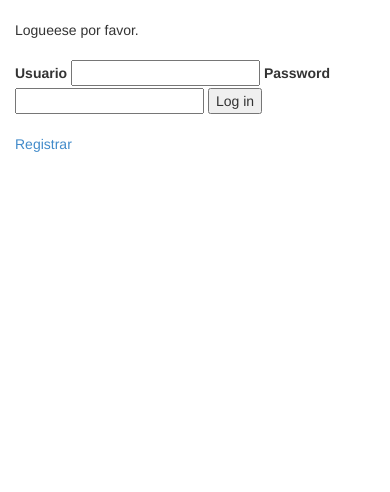
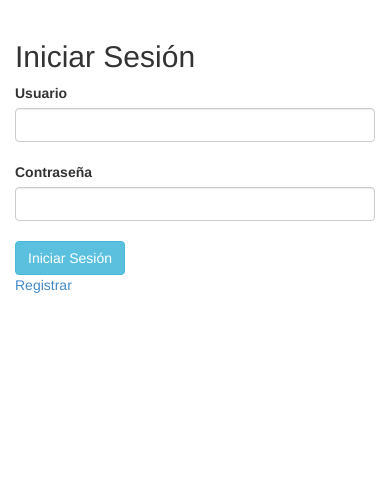
Before and after one commit to matpardo/NerfmePls, a CodeIgniter app: page /index.php/user/index in a window 390 px wide. Shown: the part 52-544 px from the top of the page. Run offline with CodeIgniter, Linux system fonts and the light colour scheme.

Commit message:
Estilos al login

```diff
--- a/application/views/user/login.php
+++ b/application/views/user/login.php
@@ -1,29 +1,33 @@
-<!DOCTYPE html>
-<html>
-	<head>
-		<meta charset="UTF-8">
-		<title>TravelSyst - Login</title>
-	</head>
-	<body>
-		<?php
-			if(isset($error) && $error == TRUE){
-				echo "El usuario no ha sido encontrado.<br>";
-			}
-		?>
-		Logueese por favor.<br><br>
-		<?php
-			echo form_open('User/checkLogin')."\n";
-			echo form_label('Usuario', 'usuario')."\n";
-			echo form_input('username')."\n";
-			echo form_label('Password', 'pass')."\n";
-			echo form_password('password')."\n";
+<?php
+	if(isset($error) && $error == TRUE){
+		echo "El usuario no ha sido encontrado.<br>";
+	}
+?>
+<div class="row">
+	<?php echo form_open('User/checkLogin')."\n"; ?>
+	<div class="col-sm-6 col-sm-offset-3">
+		<h2>Iniciar Sesión</h2>
+		<div class="group-control">
+			<?php echo form_label('Usuario', 'usuario')."\n"; ?>
+			<?php echo form_input(array('class' => 'form-control','name' => 'username'))."\n"; ?>
+		</div>
+		<br>
+		<div class="group-control">
+			<?php echo form_label('Contraseña', 'pass')."\n"; ?>
+			<?php echo form_password(array('class' => 'form-control','name' => 'password'))."\n"; ?>
+		</div>
+		<br>
+		<div class="row">
+			<div class="col-sm-10">
+				<?php echo form_submit(array('value' => 'Iniciar Sesión','name' =>'send','class' => 'btn btn-info' ) ); ?>
+				<?php echo form_close(); ?>
+			</div>
+			<div class="col-sm-2">
+				<?php echo anchor('User/register', 'Registrar'); ?>
+			</div>
+		</div>
 
 
-			echo form_submit('send', 'Log in');
-			echo form_close();
+	</div>
 
-			echo "<br>";
-			echo anchor('User/register', 'Registrar');
-		?>
-	</body>
-</html>
+</div>
```
